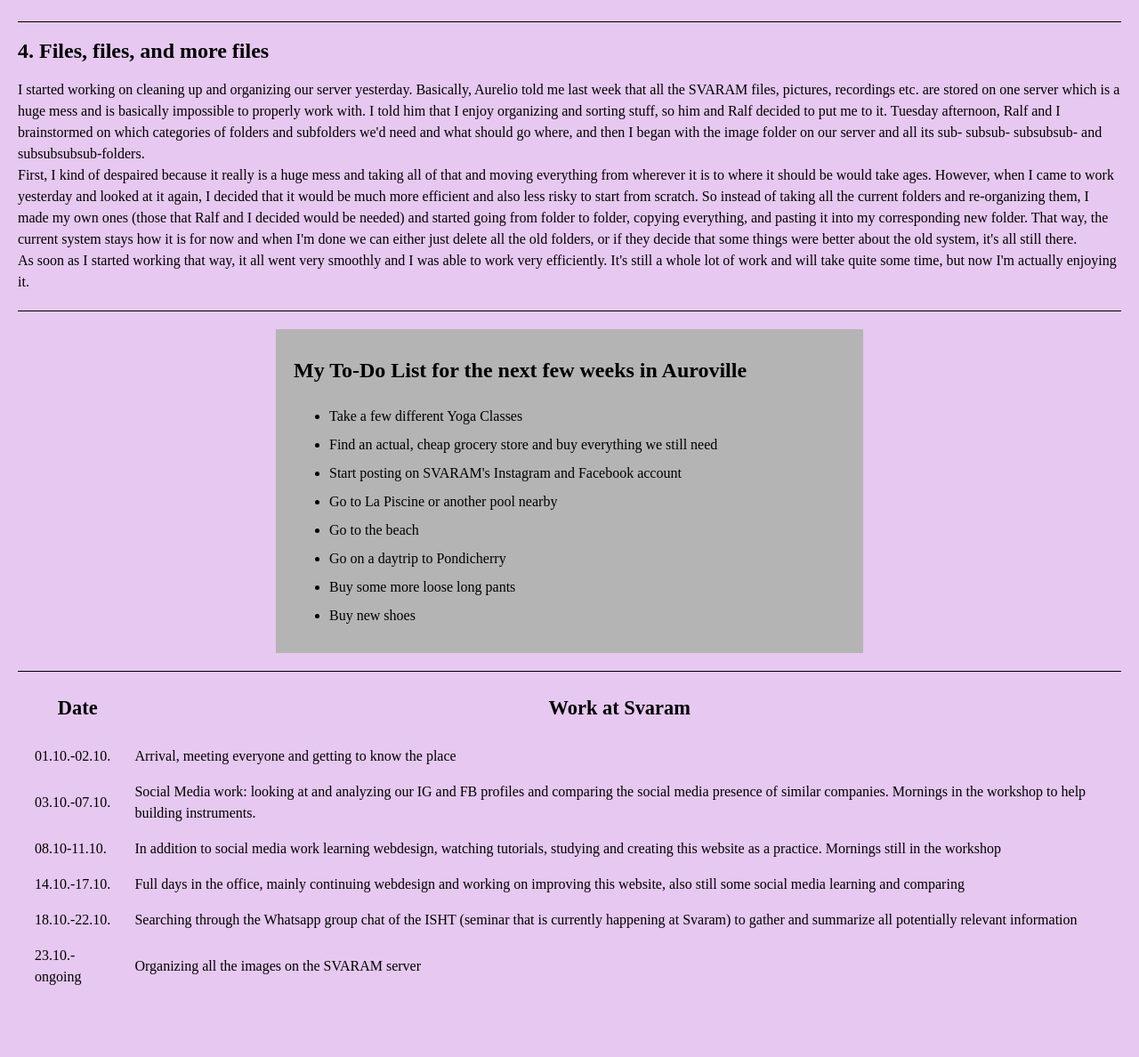
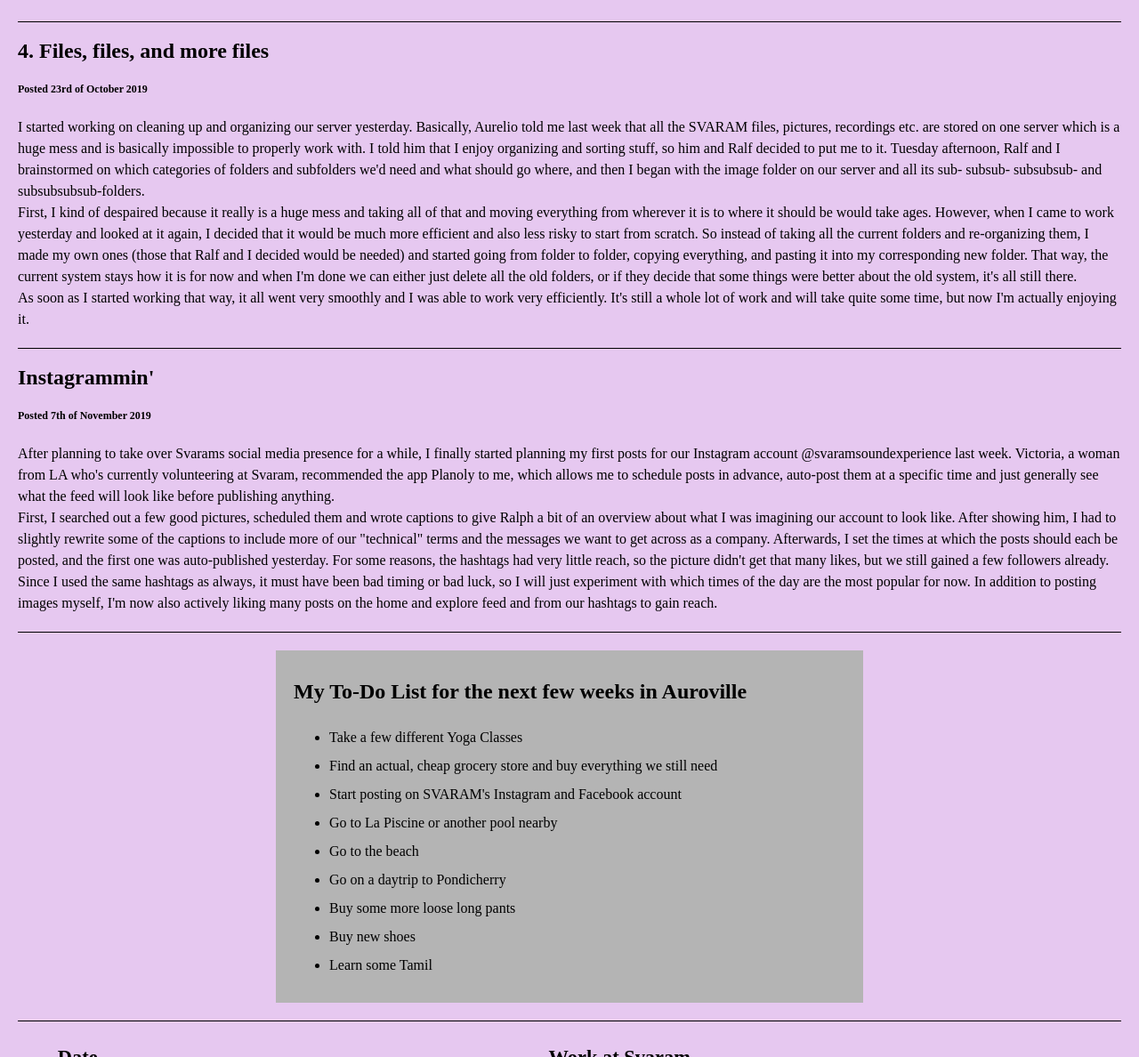
Before and after one commit to clagie/clagie.github.io, a plain HTML site: page index.html in a window 1280 px wide. Shown: the part 1612-2800 px from the top of the page at 89% size. Before the commit the page ends 2761 px from the top, so only its background shows below. Drawn offline with Linux system fonts and the light colour scheme.

Commit message:
Update index.html

```diff
--- a/index.html
+++ b/index.html
@@ -46,7 +46,7 @@
         padding-left:20px;
         padding-right:20px;
         margin-top:20px}
-        #files-text {border-bottom:1px solid;
+        #instagram-text {border-bottom:1px solid;
         padding-bottom:20px;}
         table {padding:10px;
             margin-top:20px;
@@ -70,6 +70,7 @@
             <li><a href="#SVARAM">First weeks at SVARAM</a></li>
             <li><a href="monsoon">Into the Monsoon</a></li>
             <li><a href="files">Lots of Files</a></li>
+            <li><a href="instagram">Instagrammin'</a></li>
             <li><a href="#to-do">To-Do List</a></li>
             <li><a href="table-work">Overview of my work</a></li>
         </ol>
@@ -106,7 +107,8 @@
             <img src="https://www.dropbox.com/preview/Auslandsdienst/IMG_20191015_205120.jpg" alt="Me after being out in the monsoon." height="200">
         </p>
         <h2 id="files">4. Files, files, and more files</h2>
-        <p id="files-text">
+        <h6>Posted 23rd of October 2019</h6>
+        <p>
         I started working on cleaning up and organizing our server yesterday.
             Basically, Aurelio told me last week that all the SVARAM files, pictures, recordings etc. are stored on one server which is a huge mess and is basically impossible to properly work with.
             I told him that I enjoy organizing and sorting stuff, so him and Ralf decided to put me to it.
@@ -116,6 +118,12 @@
             So instead of taking all the current folders and re-organizing them, I made my own ones (those that Ralf and I decided would be needed) and started going from folder to folder, copying everything, and pasting it into my corresponding new folder.
             That way, the current system stays how it is for now and when I'm done we can either just delete all the old folders, or if they decide that some things were better about the old system, it's all still there.<br>
         As soon as I started working that way, it all went very smoothly and I was able to work very efficiently. It's still a whole lot of work and will take quite some time, but now I'm actually enjoying it.
+        </p>
+        <h2 id="instagram">Instagrammin'</h2>
+        <h6>Posted 7th of November 2019</h6>
+        <p id="instagram-text">
+        After planning to take over Svarams social media presence for a while, I finally started planning my first posts for our Instagram account @svaramsoundexperience last week. Victoria, a woman from LA who's currently volunteering at Svaram, recommended the app Planoly to me, which allows me to schedule posts in advance, auto-post them at a specific time and just generally see what the feed will look like before publishing anything.<br>
+        First, I searched out a few good pictures, scheduled them and wrote captions to give Ralph a bit of an overview about what I was imagining our account to look like. After showing him, I had to slightly rewrite some of the captions to include more of our "technical" terms and the messages we want to get across as a company. Afterwards, I set the times at which the posts should each be posted, and the first one was auto-published yesterday. For some reasons, the hashtags had very little reach, so the picture didn't get that many likes, but we still gained a few followers already. Since I used the same hashtags as always, it must have been bad timing or bad luck, so I will just experiment with which times of the day are the most popular for now. In addition to posting images myself, I'm now also actively liking many posts on the home and explore feed and from our hashtags to gain reach.
         </p>
 
         <div class="to-do-div">
@@ -129,6 +137,7 @@
             <li>Go on a daytrip to Pondicherry</li>
             <li>Buy some more loose long pants</li>
             <li>Buy new shoes</li>
+            <li>Learn some Tamil
         </ul>
         </div>
         <table id="table-work">
@@ -154,8 +163,15 @@
                 <td>Searching through the Whatsapp group chat of the ISHT (seminar that is currently happening at Svaram) to gather and summarize all potentially relevant information
             </tr>
                <tr>
-                <td>23.10.-ongoing</td>
+                <td>23.10.-30.10.</td>
                 <td>Organizing all the images on the SVARAM server
+            </tr>
+            <tr>
+                <td>31.10.-ongoing</td>
+                <td>Organizing and completing the excel sheet with all our contacts from business cards</td>
+            </tr>
+            <tr><td>05.11.-ongoing</td>
+            <td>Officially taking over the social media accounts: posting, liking and engaging on Instagram</td>
             </tr>
         </table>
     </body>
```
